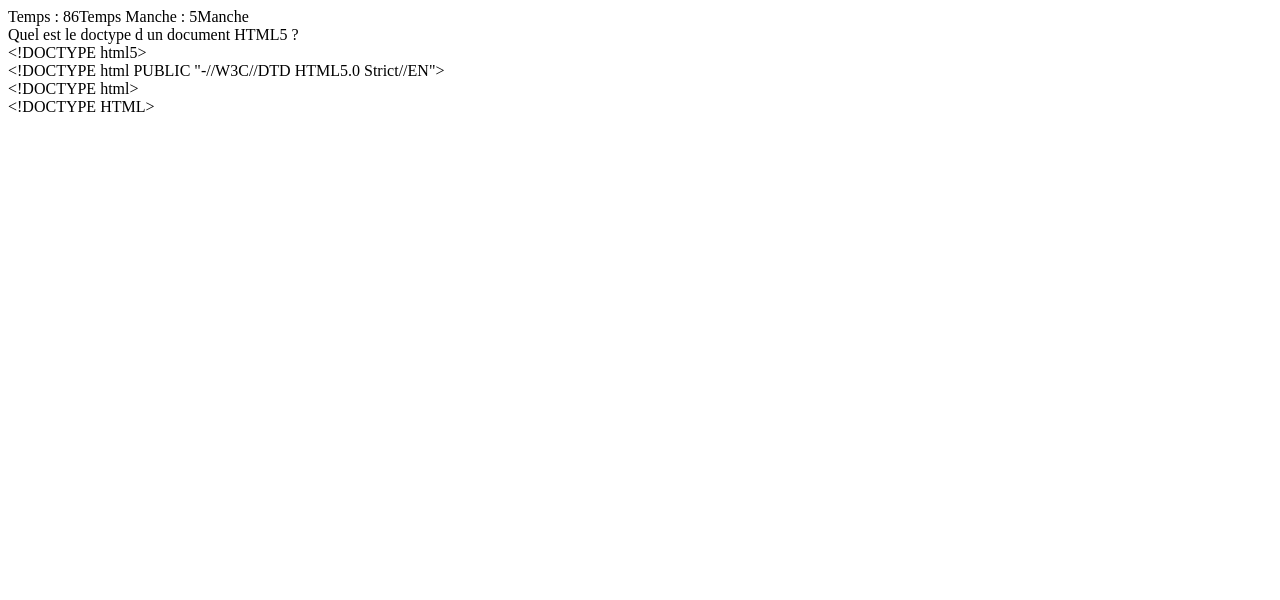
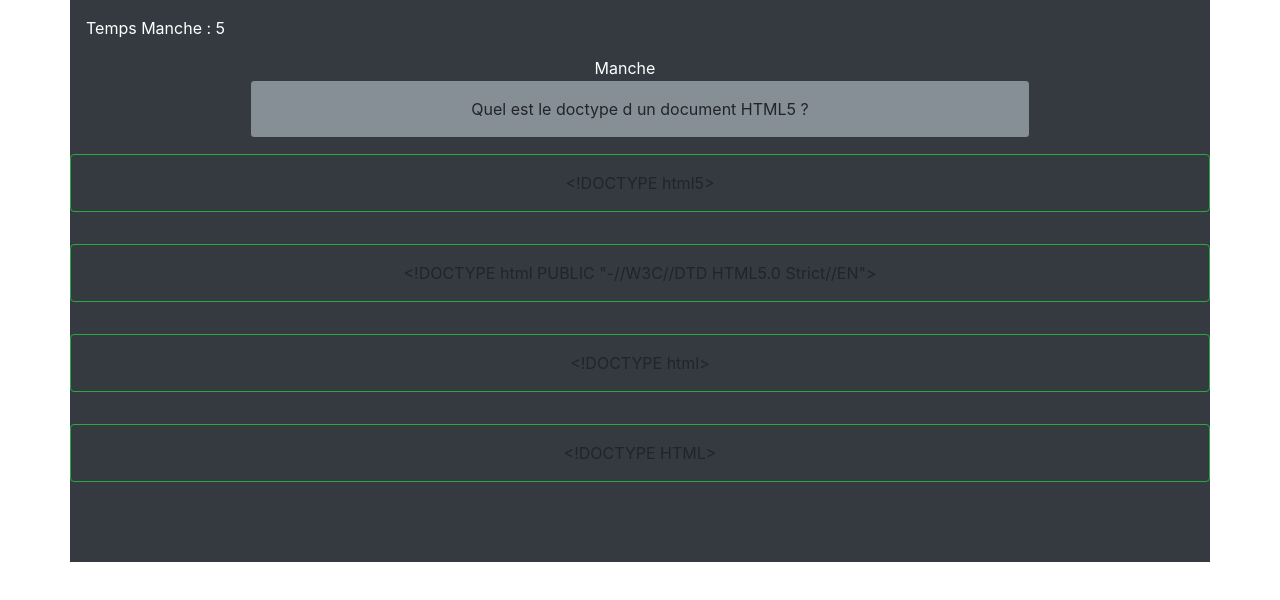
Before and after one commit to PassNum-Promo4/ProjetWeb_2.0, a plain HTML site: page comp/game2/game.html in a window 1280 px wide. Drawn offline with nearby package versions, Linux system fonts and the light colour scheme.

Commit message:
Update game.html

```diff
--- a/comp/game2/game.html
+++ b/comp/game2/game.html
@@ -1,13 +1,18 @@
-<div>
+<div class="w-100 h-200 container bg-dark ">
+  <meta name="twitter:" content="" charset="utf-8">
+  <link rel="stylesheet" href="https://maxcdn.bootstrapcdn.com/bootstrap/4.0.0-beta.2/css/bootstrap.min.css" integrity="sha384-PsH8R72JQ3SOdhVi3uxftmaW6Vc51MKb0q5P2rRUpPvrszuE4W1povHYgTpBfshb" crossorigin="anonymous">
   <div class="row">
-    <span class=" col-lg-6 col-md-6 col-sm-12 " id="g2Timer">Temps</span><span class=" col-lg-6 col-md-6 col-sm-12  " id="g2QTimer">Temps Manche</span><span id="g2Result" class=" col-lg-12 col-md-12 col-sm-12 m-3">Manche</span>
-    <div class="col-12 d-flex justify-content-center  text-center row">
-      <div id="g2Q" class="col-12 d-flex justify-content-center  text-center row"></div>
-      <div id="g2A1-4" class="col-lg-6 col-md-12 col-sm-12 col-12 row m-5 "></div>
+    <div class="col row d-flex justify-content-between">
+      <span class="col-8 text-white p-3  " id="g2QTimer">Temps Manche</span>
+      <div id="g2scoreFinal" class="col-4 text-white p-3 justify-content-end row"></div>
+      <span id="g2Result" class="  mx-auto col-12 d-flex justify-content-center text-center text-white">Manche</span>
     </div>
-    <div id="g2scoreFinal" class="col-12 d-flex justify-content-center  text-center row"></div>
+    <div class=" d-flex justify-content-center text-center row">
+      <div id="g2Q" class="col-8 d-flex justify-content-center  text-center row bg-secondary border border-dark p-3 mx-auto rounded"></div>
+      <div id="g2A1-4" class="col-lg-12 col-md-12 col-sm-12 row d-flex justify-content-center  "></div>
+    </div>
+    <div id="g2nextGame" class="col-lg-12 col-md-12 col-sm-12 row d-flex justify-content-center text-white p-3 m-3"></div>
   </div>
-  <script type="text/javascript"src="game.js">
-
+  <script type="text/javascript" src="game.js">
   </script>
 </div>
```
